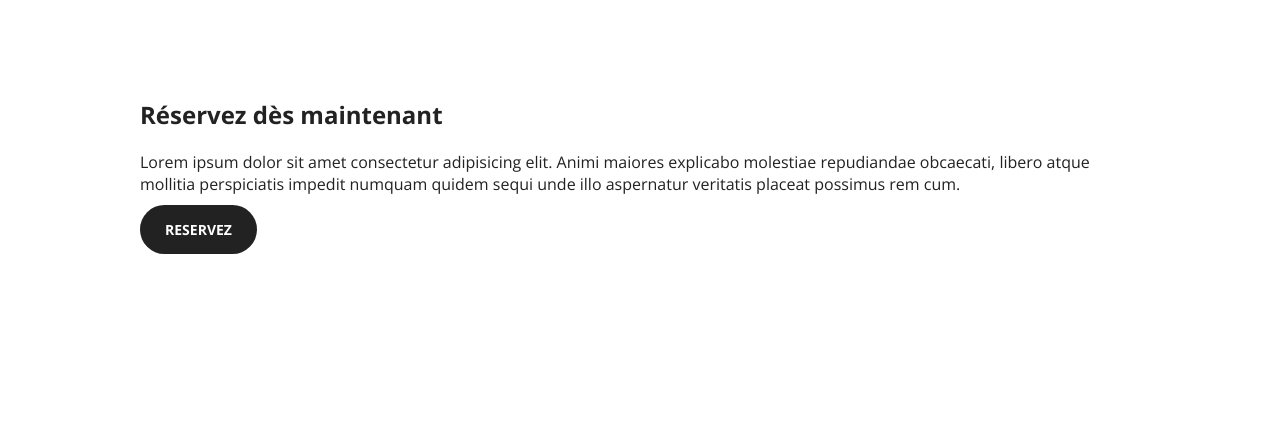
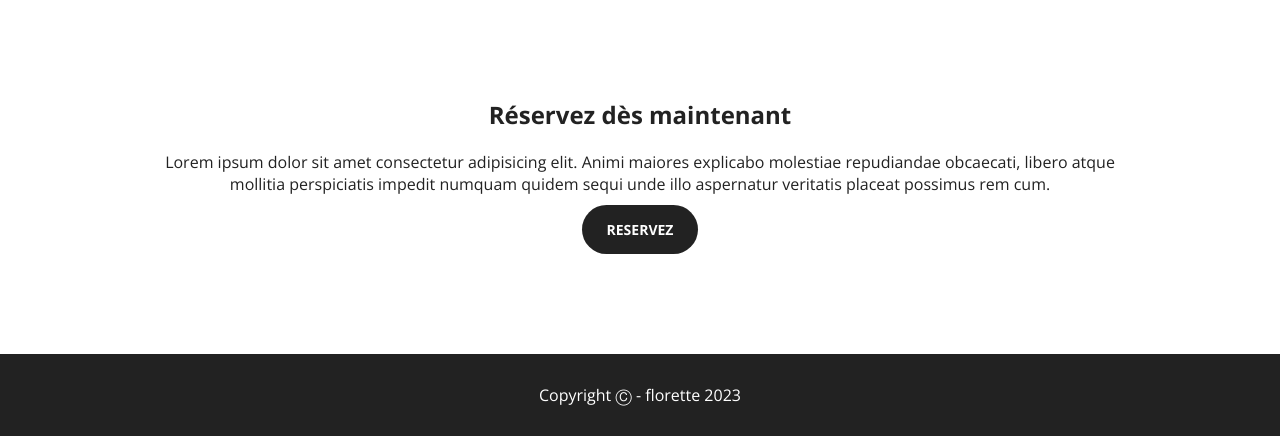
Before and after one commit to CyrilD88/Cafe-Dyma, a plain HTML site: page index.html in a window 1280 px wide. Shown: the part 1594-2030 px from the top of the page. Before the commit the page ends 1948 px from the top, so only its background shows below. Drawn offline with nearby package versions, Linux system fonts and the light colour scheme.

Commit message:
finalisation du footer

```diff
--- a/css/style.css
+++ b/css/style.css
@@ -172,4 +172,18 @@ header nav h1 a{
 
 .reservation{
     padding: 100px 0px 100px 0px;
+    text-align: center;
 }
+
+/* footer */
+
+footer{
+    background: #222;
+    color: white;
+    padding: 30px 0px 30px 0px ;
+    text-align: center;
+}
+
+footer p{
+    margin-bottom: 0px;
+}
--- a/index.html
+++ b/index.html
@@ -53,6 +53,8 @@
             <a href="./contact.html" class="btn btn-dark my-20">RESERVEZ</a>
         </div>
     </section>
-
+   <footer>
+    <p>Copyright &#9400; - florette 2023</p>
+   </footer>
 </body>
 </html>
```
